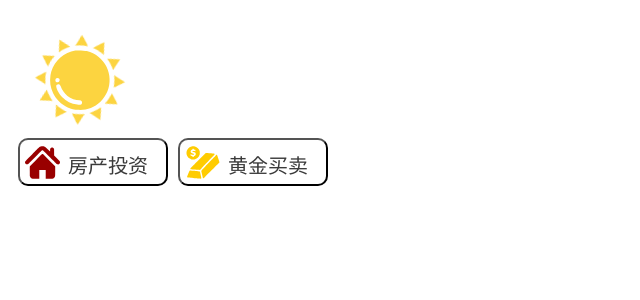
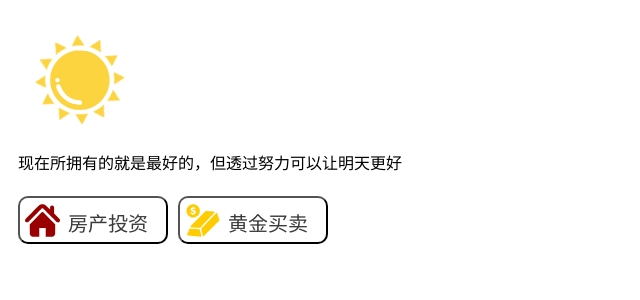
Before and after one commit to shanwu/web, a React (Create React App) app: page / in a window 1280 px wide. Shown: the top 300 px of the page, without its empty margins (0-640 px from the left). Built offline with nearby package versions, Linux system fonts and the light colour scheme.

Commit message:
change: Add site note

```diff
--- a/src/App.js
+++ b/src/App.js
@@ -54,11 +54,15 @@ const Rotate = styled.image`
           margin: 0,
         }} src={sunBallLogo} alt="sun" />
         <Rotate><img width='96px' height='96px' position='absolute' src={sunFlareLogo} alt="my image" /></Rotate>
+        <text style={{
+          position: 'absolute',
+          top: 150,
+        }}>现在所拥有的就是最好的，但透过努力可以让明天更好</text><br/>
         <RoundIconButton
           icon={houseLogo}
           background='white'
           text='房产投资'
-          marginTop='120px'
+          marginTop='160px'
           marginBottom= '25px'
           height='48px'
           width='150px'
```
